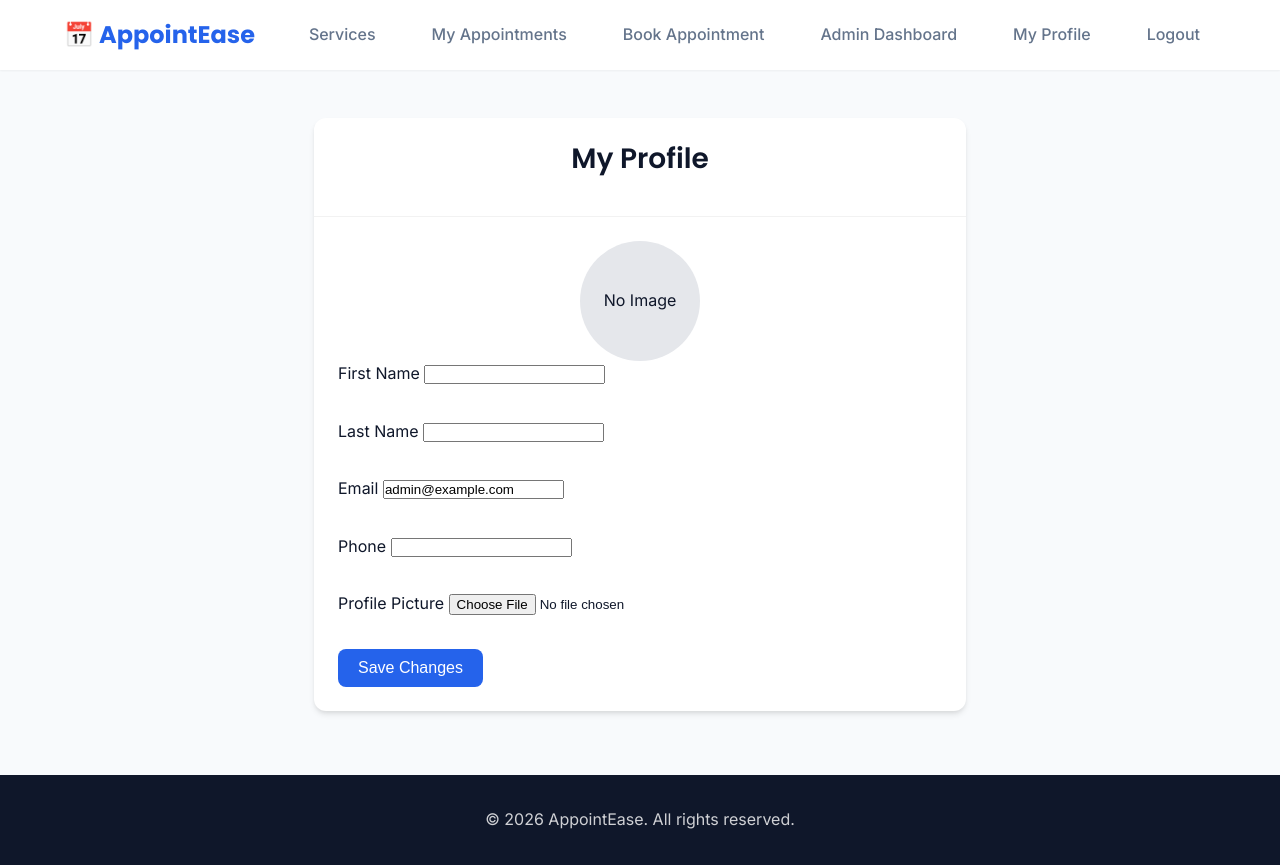
After one commit to ushaaaa33/Appointment_Schedular, a Django app: page /accounts/profile/ in a window 1280 px wide. The commit adds this page. Run offline with Django 5.2, Linux system fonts and the light colour scheme; a user stored in the database is signed in.

Commit message:
Implement user authentication, dashboard, and profile management

```diff
--- a/apps/accounts/forms.py
+++ b/apps/accounts/forms.py
@@ -1,7 +1,15 @@
 from django import forms
 from django.contrib.auth.forms import UserCreationForm, AuthenticationForm
 from .models import User
+from django.contrib.auth import get_user_model
 
+
+User = get_user_model()
+
+class ProfileUpdateForm(forms.ModelForm):
+    class Meta:
+        model = User
+        fields = ["first_name", "last_name", "email", "phone", "profile_picture"]
 
 class UserRegistrationForm(UserCreationForm):
     """Form for user registration with custom fields."""
--- a/apps/accounts/urls.py
+++ b/apps/accounts/urls.py
@@ -9,5 +9,7 @@ urlpatterns = [
     path('login/', views.login_view, name='login'),
     path('logout/', views.logout_view, name='logout'),
     path('dashboard/', views.user_dashboard, name='user_dashboard'),
-    path('admin-dashboard/', views.admin_dashboard, name='admin_dashboard'),
+    path('admin/dashboard/', views.admin_dashboard, name='admin_dashboard'),
+    path("profile/", views.profile_view, name="profile"),
+
 ]
--- a/apps/accounts/views.py
+++ b/apps/accounts/views.py
@@ -8,8 +8,9 @@ from django.contrib import messages
 from django.views.generic import CreateView, UpdateView
 from django.urls import reverse_lazy
 from django.utils.decorators import method_decorator
-from .forms import UserRegistrationForm, UserLoginForm
+from .forms import UserRegistrationForm, UserLoginForm, ProfileUpdateForm
 from .models import User
+from apps.appointments.models import Appointment
 
 
 class UserRegistrationView(CreateView):
@@ -42,17 +43,14 @@ def login_view(request):
     if request.method == 'POST':
         form = UserLoginForm(request, data=request.POST)
         if form.is_valid():
-            username = form.cleaned_data.get('username')
-            password = form.cleaned_data.get('password')
-            user = authenticate(username=username, password=password)
-            if user is not None:
-                login(request, user)
-                messages.success(request, f'Welcome back, {user.get_full_name() or user.username}!')
+            user = form.get_user()
+            login(request, user)
+            messages.success(request, f'Welcome back, {user.get_full_name() or user.username}!')
 
                 # Redirect based on user role
-                if user.is_admin_user:
-                    return redirect('admin_dashboard')
-                return redirect('user_dashboard')
+            if user.is_admin_user:
+                return redirect('admin_dashboard')
+            return redirect('user_dashboard')
         else:
             messages.error(request, 'Invalid username or password.')
     else:
@@ -77,7 +75,7 @@ def user_dashboard(request):
         return redirect('admin_dashboard')
 
     # Get user's appointments
-    from apps.appointments.models import Appointment
+
     appointments = Appointment.objects.filter(user=request.user).order_by('-created_at')
 
     # Get statistics
@@ -133,3 +131,39 @@ def admin_dashboard(request):
     }
 
     return render(request, 'dashboard/admin_dashboard.html', context)
+
+@login_required
+def profile_view(request):
+    user= request.user
+
+    if request.method == "POST":
+        form = ProfileUpdateForm(
+            request.POST,
+            request.FILES,
+            instance=user
+        )
+        if form.is_valid():
+            form.save()
+            messages.success(request, "Profile updated successfully.")
+            return redirect("profile")
+    else:
+        form = ProfileUpdateForm(instance=user)
+
+    return render(request, "user_profile/profile.html", {
+        "form": form,
+        "user_obj": user
+    })
+
+@login_required
+def profile_edit(request):
+    user = request.user
+
+    if request.method == "POST":
+        form= ProfileUpdateForm(request.POST, request.FILES, instance=user)
+        if form.is_valid():
+            form.save()
+            return redirect("user_dashboard")
+    else:
+        form = ProfileUpdateForm(instance=user)
+
+    return render(request, "user_profile/profile_edit.html",{"form":form})
--- a/templates/base.html
+++ b/templates/base.html
@@ -36,7 +36,11 @@
                         {% else %}
                             <li><a href="{% url 'user_dashboard' %}" class="nav-link">Dashboard</a></li>
                         {% endif %}
-
+                         <li>
+                            <a href="{% url 'profile' %}" class="nav-link">
+                                My Profile
+                            </a>
+                        </li>
                         <li><a href="{% url 'logout' %}" class="nav-link">Logout</a></li>
                     {% else %}
                         <li><a href="{% url 'service_list' %}" class="nav-link">Services</a></li>
--- /dev/null
+++ b/templates/user_profile/profile.html
@@ -0,0 +1,63 @@
+{% extends "base.html" %}
+
+{% block title %}My Profile{% endblock %}
+
+{% block content %}
+<div class="container" style="max-width: 700px; margin-top: 3rem;">
+    <div class="card">
+        <div class="card-header text-center">
+            <h3>My Profile</h3>
+        </div>
+
+        <div class="card-body">
+            <!-- Profile picture -->
+            <div class="text-center mb-4">
+                {% if user_obj.profile_picture %}
+                    <img src="{{ user_obj.profile_picture.url }}"
+                         alt="Profile Picture"
+                         style="width:120px; height:120px; border-radius:50%; object-fit:cover;">
+                {% else %}
+                    <div style="width:120px; height:120px; border-radius:50%; background:#e5e7eb; display:inline-flex; align-items:center; justify-content:center;">
+                        No Image
+                    </div>
+                {% endif %}
+            </div>
+
+            <form method="post" enctype="multipart/form-data">
+                {% csrf_token %}
+
+                <div class="row">
+                    <div class="col-md-6 mb-3">
+                        <label>First Name</label>
+                        {{ form.first_name }}
+                    </div>
+
+                    <div class="col-md-6 mb-3">
+                        <label>Last Name</label>
+                        {{ form.last_name }}
+                    </div>
+                </div>
+
+                <div class="mb-3">
+                    <label>Email</label>
+                    {{ form.email }}
+                </div>
+
+                <div class="mb-3">
+                    <label>Phone</label>
+                    {{ form.phone }}
+                </div>
+
+                <div class="mb-3">
+                    <label>Profile Picture</label>
+                    {{ form.profile_picture }}
+                </div>
+
+                <button type="submit" class="btn btn-primary w-100">
+                    Save Changes
+                </button>
+            </form>
+        </div>
+    </div>
+</div>
+{% endblock %}
```
Also changed, not shown: db.sqlite3, 1 other file.
